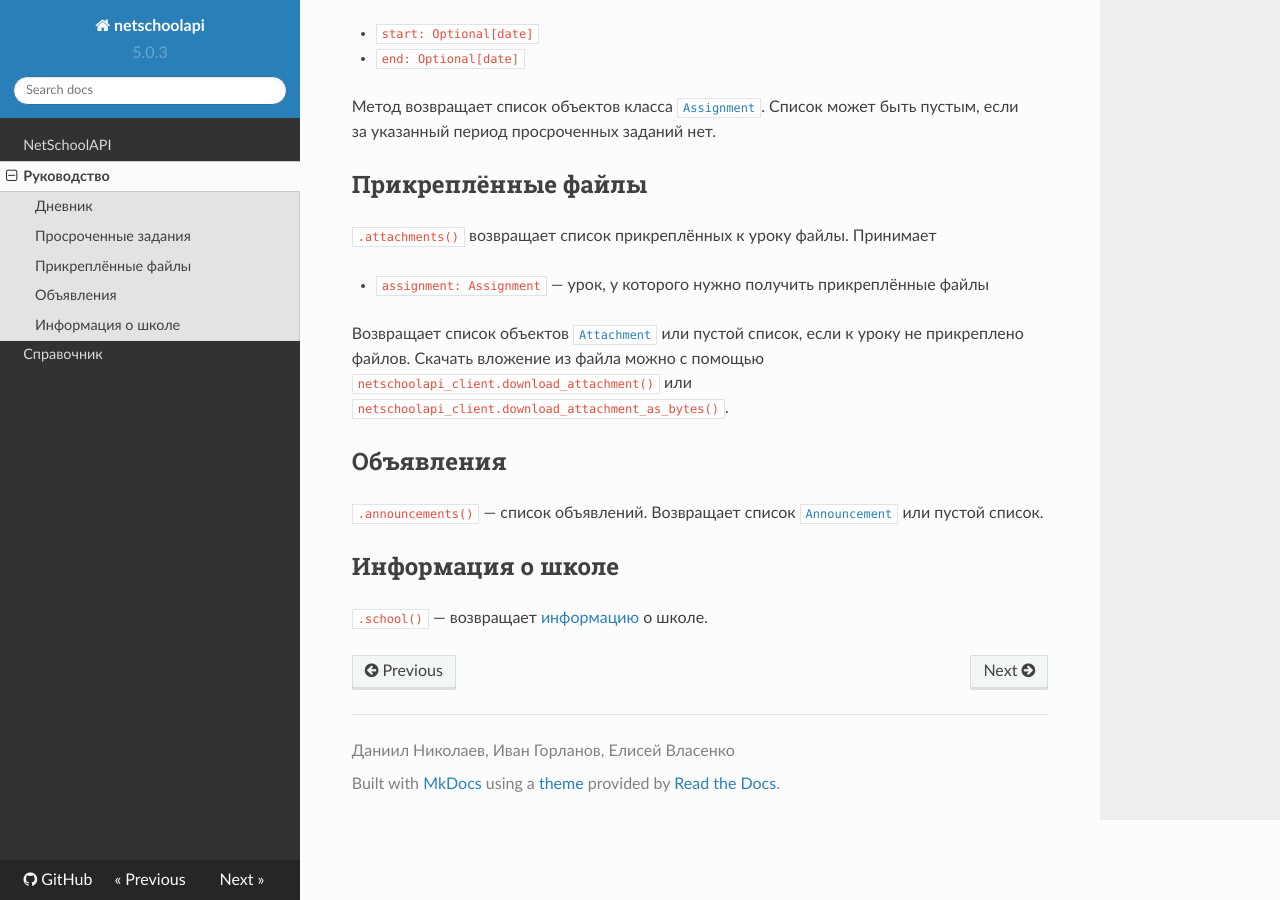
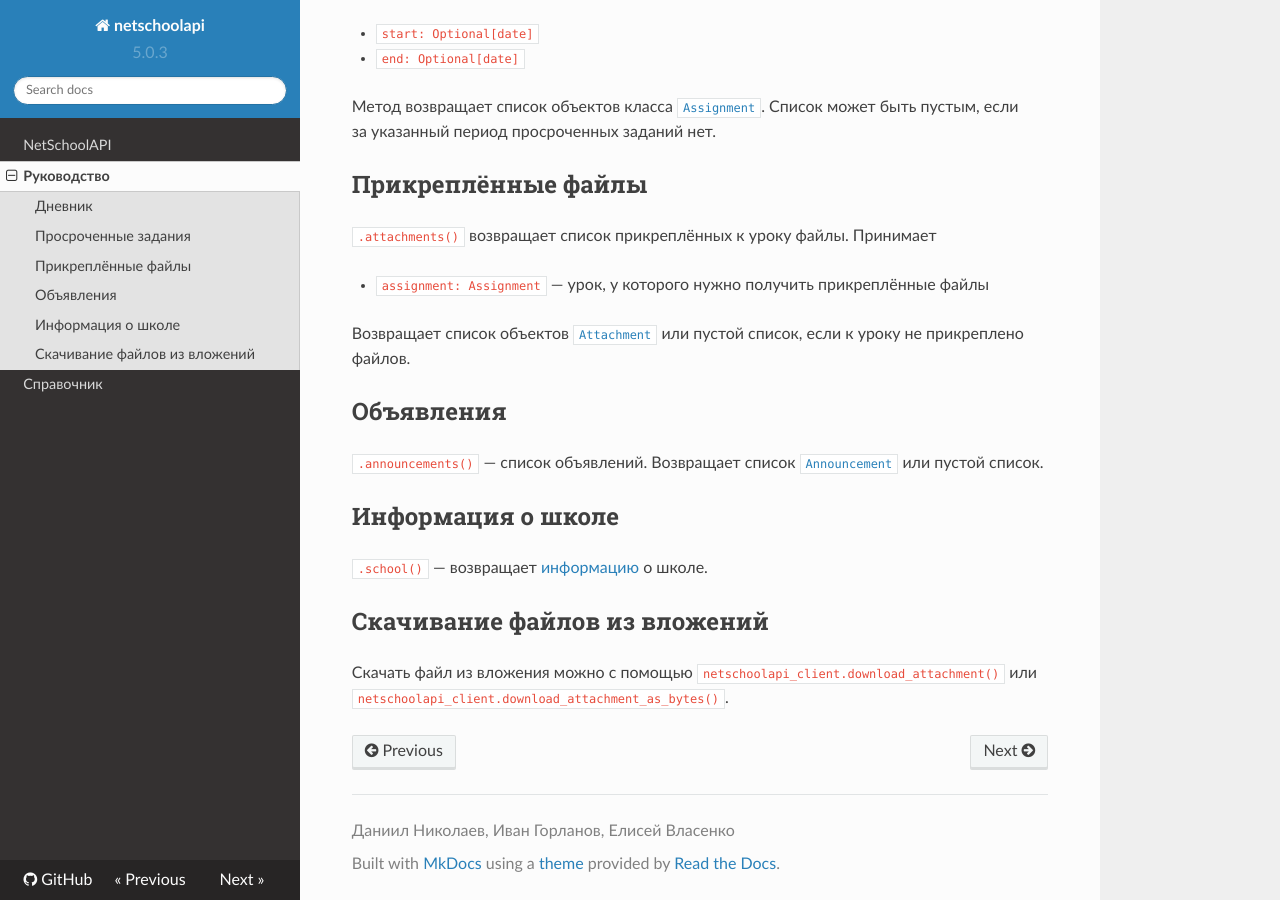
Before and after one commit to nm17/netschoolapi, an MkDocs documentation site: the page built from docs/guide.md, in a window 1280 px wide and 900 px high, scrolled down 594 px. Built offline with MkDocs 1.6.1, drawn with Linux system fonts in a browser that asks for light colours; nearby versions of some CDN libraries; some of the changed lines change nothing that is shown.

Commit message:
Little doc fix

```diff
--- a/docs/guide.md
+++ b/docs/guide.md
@@ -26,7 +26,7 @@
 
 * `assignment: Assignment` --- урок, у которого нужно получить прикреплённые файлы
 
-Возвращает список объектов [`Attachment`](reference.md#attachment) или пустой список, если к уроку не прикреплено файлов. Скачать вложение из файла можно с помощью `netschoolapi_client.download_attachment()` или `netschoolapi_client.download_attachment_as_bytes()`.
+Возвращает список объектов [`Attachment`](reference.md#attachment) или пустой список, если к уроку не прикреплено файлов.
 
 ## Объявления {#announcements}
 
@@ -35,3 +35,7 @@
 ## Информация о школе {#school}
 
 `.school()` --- возвращает [информацию](reference.md#school) о школе.
+
+## Скачивание файлов из вложений {#downloading_files_from_attachments}
+
+Скачать файл из вложения можно с помощью `netschoolapi_client.download_attachment()` или `netschoolapi_client.download_attachment_as_bytes()`.
```
